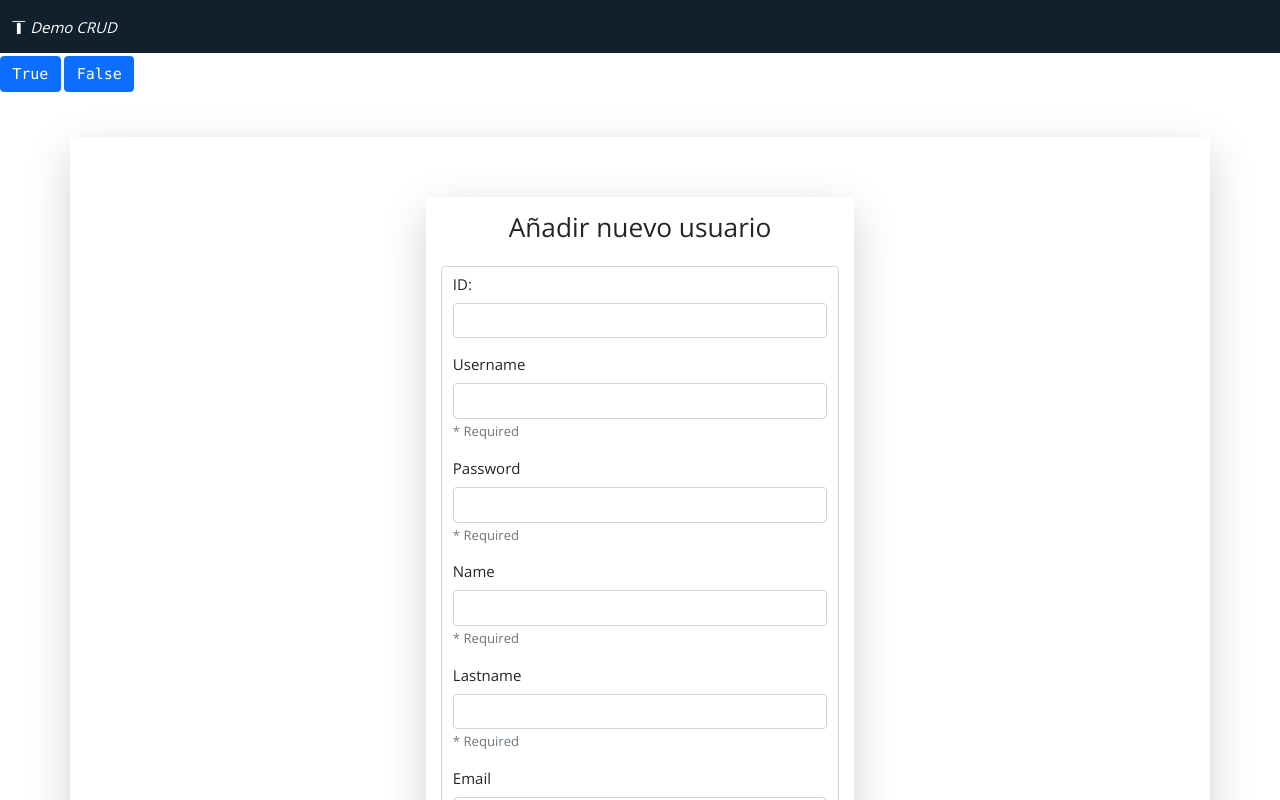
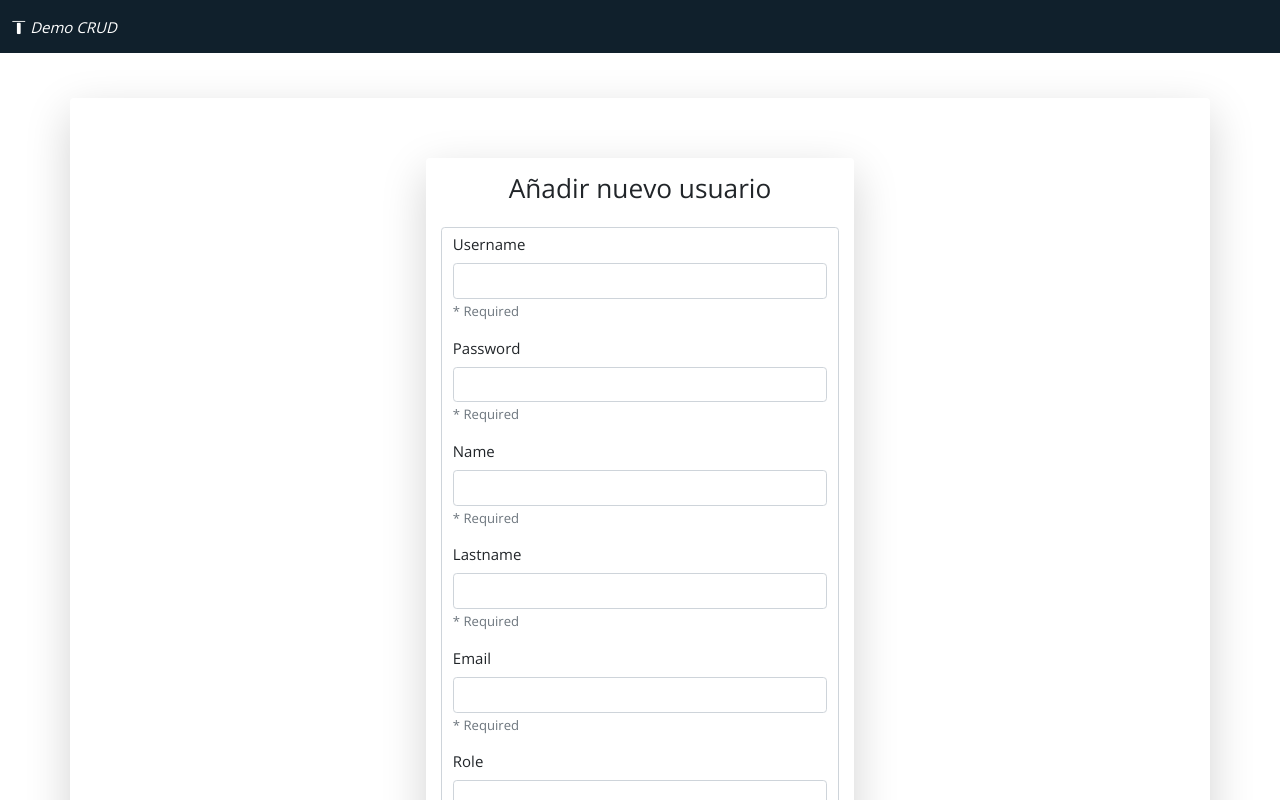
Before and after one commit to VlV-515/8-CrudMongoDemo-Front, an Angular app: page /home in a window 1280 px wide. Both pictures are taken after a click on the button "New User". Shown: the top 800 px of the page. Built offline with nearby package versions, Linux system fonts and the light colour scheme.

Commit message:
Crea toda la logica de New User

```diff
--- a/src/app/app.module.ts
+++ b/src/app/app.module.ts
@@ -7,6 +7,7 @@ import { TableUsersComponent } from './components/table-users/table-users.compon
 import { HeaderComponent } from './components/header/header.component';
 import { FormUsersComponent } from './components/form-users/form-users.component';
 import { Page404Component } from './components/page404/page404.component';
+import { FormsModule, ReactiveFormsModule } from '@angular/forms';
 
 @NgModule({
   declarations: [
@@ -18,7 +19,8 @@ import { Page404Component } from './components/page404/page404.component';
   ],
   imports: [
     BrowserModule,
-    AppRoutingModule
+    AppRoutingModule,
+    ReactiveFormsModule
   ],
   providers: [],
   bootstrap: [AppComponent]
--- a/src/app/components/form-users/form-users.component.html
+++ b/src/app/components/form-users/form-users.component.html
@@ -2,54 +2,56 @@
     <div class="mb-4 text-center">
         <h3>Añadir nuevo usuario</h3>
     </div>
-    <form class="form-control">
-        <div class="mb-3 form-group">
+    <form class="form-control" [formGroup]="formUser" (ngSubmit)="onSave()">
+        <div class="mb-3 form-group" *ngIf="!formNew">
             <label for="form-id" class="form-label">ID:</label>
-            <input type="text" class="form-control" id="form-id">
+            <input type="text" class="form-control" id="form-id" formControlName="_id">
         </div>
 
         <div class="mb-3 form-group">
             <label for="form-username" class="form-label">Username</label>
-            <input required type="text" class="form-control" id="form-username">
+            <input required type="text" class="form-control" id="form-username" formControlName="username">
             <small id="helpId" class="form-text text-muted">* Required</small>
         </div>
 
         <div class="mb-3 form-group">
             <label for="form-password" class="form-label">Password</label>
-            <input required type="text" class="form-control" id="form-password">
+            <input required type="text" class="form-control" id="form-password" formControlName="pass">
             <small id="helpId" class="form-text text-muted">* Required</small>
         </div>
 
         <div class="mb-3 form-group">
             <label for="form-name" class="form-label">Name</label>
-            <input required type="text" class="form-control" id="form-name">
+            <input required type="text" class="form-control" id="form-name" formControlName="name">
             <small id="helpId" class="form-text text-muted">* Required</small>
         </div>
 
         <div class="mb-3 form-group">
             <label for="form-lastName" class="form-label">Lastname</label>
-            <input required type="text" class="form-control" id="form-lastName">
+            <input required type="text" class="form-control" id="form-lastName" formControlName="lastname">
             <small id="helpId" class="form-text text-muted">* Required</small>
         </div>
 
         <div class="mb-3 form-group">
             <label for="form-email" class="form-label">Email</label>
-            <input required type="email" class="form-control" id="form-email">
+            <input required type="email" class="form-control" id="form-email" formControlName="email">
             <small id="helpId" class="form-text text-muted">* Required</small>
         </div>
 
         <div class="mb-3 form-group">
             <label for="form-role" class="form-label">Role</label>
-            <select required class="form-control" name="" id="form-role">
+            <select required class="form-control" name="" id="form-role" formControlName="role">
                 <option disabled selected>Select...</option>
                 <option value="admin">Admin</option>
                 <option value="user">User</option>
             </select>
+            <small id="helpId" class="form-text text-muted">* Required</small>
         </div>
 
         <div class="mb-3 form-group">
-            <label required for="form-date" class="form-label">Date In:</label>
-            <input type="date" class="form-control" id="form-date">
+            <label for="form-date" class="form-label">Date In:</label>
+            <input required type="date" class="form-control" id="form-date" formControlName="dateIn">
+            <small id="helpId" class="form-text text-muted">* Required</small>
         </div>
 
         <div class="pb-4 pt-3 form-group">
--- a/src/app/components/form-users/form-users.component.ts
+++ b/src/app/components/form-users/form-users.component.ts
@@ -1,4 +1,6 @@
-import { Component, EventEmitter, OnInit, Output } from '@angular/core';
+import { UserInterface } from './../../interfaces/user.interface';
+import { Component, EventEmitter, Input, OnInit, Output } from '@angular/core';
+import { FormBuilder, FormGroup } from '@angular/forms';
 
 @Component({
   selector: 'app-form-users',
@@ -7,11 +9,38 @@ import { Component, EventEmitter, OnInit, Output } from '@angular/core';
 })
 export class FormUsersComponent implements OnInit {
   @Output() viewForm = new EventEmitter<boolean>();
-  constructor() {}
+  @Output() dataForm = new EventEmitter<UserInterface>();
+  @Input() formNew: boolean = true;
+  formUser!: FormGroup;
+  constructor(private readonly fb: FormBuilder) {}
 
-  ngOnInit(): void {}
+  ngOnInit(): void {
+    this.formUser = this.createNewForm();
+  }
 
   onCancel(): void {
     this.viewForm.emit(false);
+    //Todo: CleanAll
+  }
+
+  onSave(): void {
+    const data = this.formUser.value;
+    this.dataForm.emit(data);
+    this.viewForm.emit(false);
+    //TODO: CleanAll
+  }
+
+  createNewForm(): FormGroup {
+    //Todo: Moment and validations
+    return this.fb.group({
+      _id: [],
+      username: [],
+      pass: [],
+      name: [],
+      lastname: [],
+      email: [],
+      role: [],
+      dateIn: [],
+    });
   }
 }
--- a/src/app/components/table-users/table-users.component.html
+++ b/src/app/components/table-users/table-users.component.html
@@ -1,13 +1,8 @@
-<pre class="d-flex mt-1">
-    <!-- Chivatilllo -->
-    <button class="btn btn-primary" (click)="viewForm=true">True</button>
-    <button class="btn btn-primary ms-1" (click)="viewForm=false">False</button>
-</pre>
 <div class="container my-5 p-3 bg-body rounded shadow-lg">
     <ng-container *ngIf="!viewForm;else ViewFormContainer">
         <div class="search mb-3">
             <button class="btn btn-success">
-                <i class="bi bi-person-plus-fill" (click)="viewForm=true">New User</i>
+                <i class="bi bi-person-plus-fill" (click)="onNewUser()">New User</i>
             </button>
             <input type="text" class="form-control" placeholder="Search...">
         </div>
@@ -56,5 +51,9 @@
     </ng-container>
 </div>
 <ng-template #ViewFormContainer>
-    <app-form-users (viewForm)="viewForm=false"></app-form-users>
+    <app-form-users
+    (viewForm)="viewForm=false"
+    (dataForm)="onSave($event)"
+    [formNew]="newForm"
+    ></app-form-users>
 </ng-template>
--- a/src/app/components/table-users/table-users.component.ts
+++ b/src/app/components/table-users/table-users.component.ts
@@ -1,5 +1,6 @@
 import { UserInterface } from './../../interfaces/user.interface';
 import { Component, OnInit } from '@angular/core';
+import { Router } from '@angular/router';
 
 @Component({
   selector: 'app-table-users',
@@ -8,9 +9,21 @@ import { Component, OnInit } from '@angular/core';
 })
 export class TableUsersComponent implements OnInit {
   viewForm: boolean = false;
+  newForm!: boolean;
   dataForm?: UserInterface;
 
-  constructor() {}
+  constructor(private readonly router: Router) {}
 
   ngOnInit(): void {}
+  onNewUser(): void {
+    this.newForm = true;
+    this.viewForm = true;
+  }
+  onEditUser(): void {
+    this.newForm = false;
+    this.viewForm = true;
+  }
+  onSave(dataForm: UserInterface): void {
+    console.log(dataForm);
+  }
 }
```
